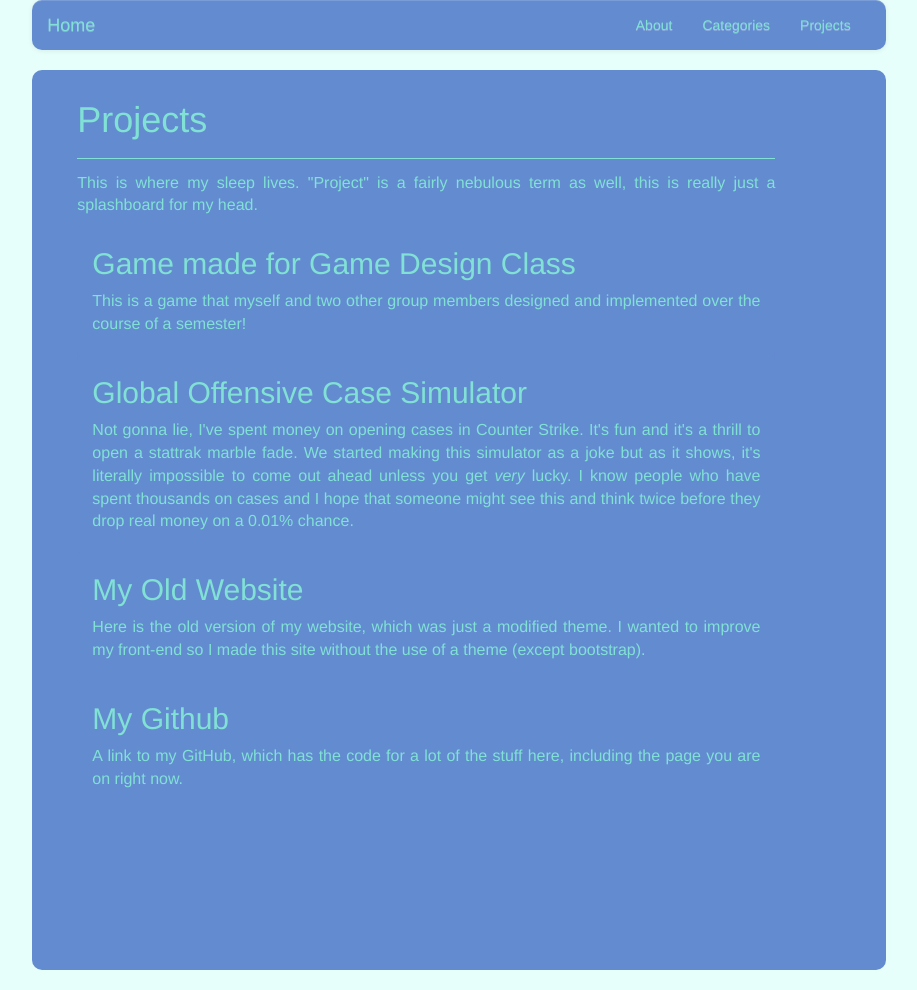
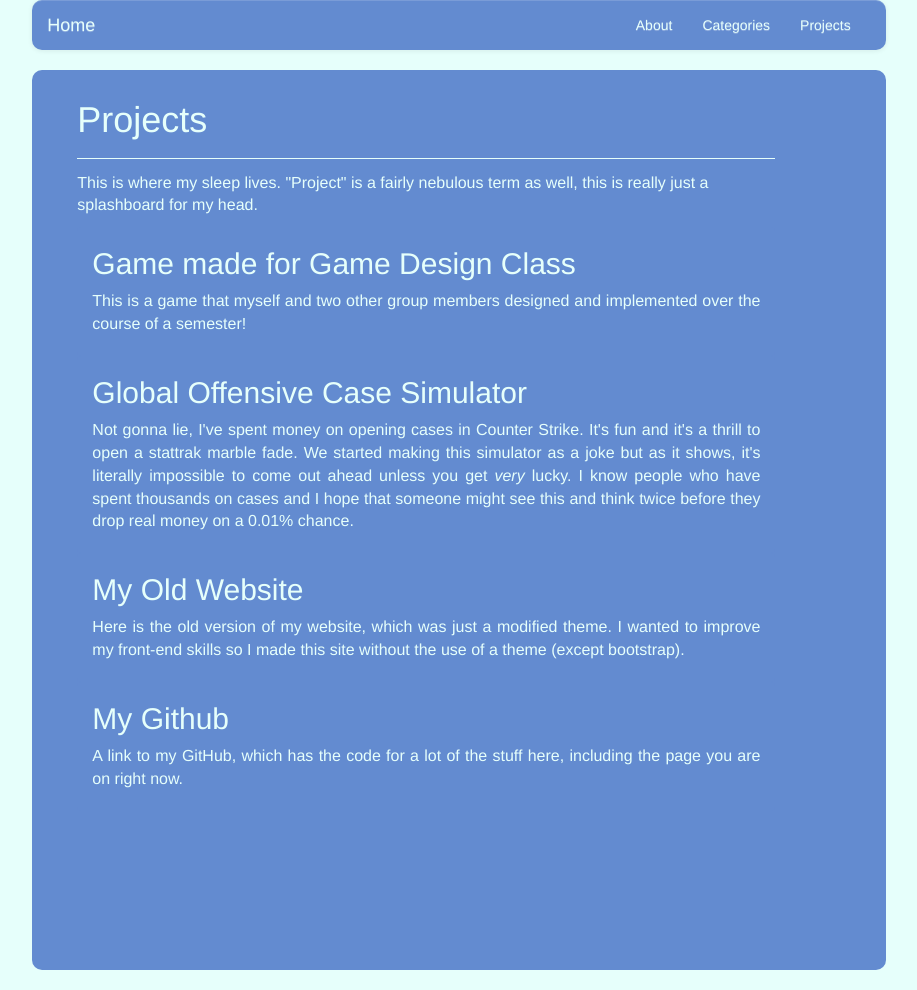
Before and after one commit to lucasmarcelli/lessold, a Jekyll site: the page built from projects.html, in a window 1280 px wide. Shown: the whole page, without its empty margins (181-1098 px from the left). Built offline with Jekyll 4.4.1, drawn with Linux system fonts in a browser that asks for light colours; nearby versions of some CDN libraries.

Commit message:
changed text color

```diff
--- a/about.html
+++ b/about.html
@@ -3,7 +3,7 @@ layout: page
 title: "About"
 nav: true
 ---
-
+<div class="justify">
 	<p>
 		My Name is Lucas Marcelli. I have a degree in Computing from Queen's and I am currently <a href="/assets/files/LucasMarcelli.pdf"> looking for employment </a> as a developer. Feel free to email me at <a href="mailto:lucas@marcelli.ca"> lucas@marcelli.ca</a>, or contact me on <a href="https://ca.linkedin.com/in/lucas-marcelli-06000186
 	">LinkedIn</a> if you want to chat!
@@ -30,3 +30,4 @@ nav: true
 		</p>
 
 	</p>
+</div>
--- a/css/style.css
+++ b/css/style.css
@@ -17,6 +17,7 @@ li.list-group-item:hover{
 .old-header{
 	width: 100% !important;
 }
+
 
 .pager li>a{
 	background-color: #2655A5;
@@ -58,7 +59,7 @@ li.list-group-item:hover{
 
 .cat-items h2, h4, h5{
 	margin-top: 10px;
-	color: #80E1D4;
+	color: #e6fffb;
 }
 
 .content-box{
@@ -67,14 +68,14 @@ li.list-group-item:hover{
 	margin-bottom: 20px;
 	min-height: 100vh;
 	height: 100%;
-	color: #80E1D4;
+	color: #e6fffb;
 	padding-bottom: 10px;
 	padding-top: 10px;
 	padding-left: 45px;
 }
 
 .content-box hr{
-	border-color: #80E1D4;
+	border-color: #e6fffb;
 	width: 88%;
 	display: inline-block;
 	margin-top: 8px;
@@ -96,6 +97,11 @@ li.list-group-item:hover{
 	color: #CAC0F5;
 }
 
+.justify > .img-text{
+	text-align: center;
+
+}
+
 .index-list {
 	box-shadow: none;
 }
@@ -105,7 +111,8 @@ li.list-group-item:hover{
 }
 
 .project-list p {
-	color: #80E1D4;
+	color: #e6fffb;
+	text-align: justify;
 }
 
 .navbar-box{
@@ -113,11 +120,11 @@ li.list-group-item:hover{
 }
 
 .navbar-default .navbar-brand{
-	color: #80E1D4;
+	color: #e6fffb;
 }
 
 .navbar-default .navbar-nav>li>a{
-	color: #80E1D4;
+	color: #e6fffb;
 }
 
 .navbar-custom{
@@ -131,7 +138,6 @@ li.list-group-item:hover{
 }
 
 .page-content{
-	text-align: justify;
 	width: 88%;
 }
 
@@ -150,7 +156,7 @@ li.list-group-item:hover{
 
 .project-items h2, h4{
 	margin-top: 10px;
-	color: #80E1D4;
+	color: #e6fffb;
 	border-radius: 5px;
 }
 
@@ -161,10 +167,13 @@ li.list-group-item:hover{
 
 .post-items h2, h4{
 	margin-top: 10px;
-	color: #80E1D4;
+	color: #e6fffb;
 }
 
 .title{
 	padding-top: 5px;
 	padding-left: 15px;
 }
+.justify p {
+	text-align: justify;
+}
--- a/projects.html
+++ b/projects.html
@@ -29,7 +29,7 @@ nav: true
 		<a href="http://old.marcelli.ca" class="list-group-item project-items">
 			<h2>My Old Website</h2>
 			<p>
-				Here is the old version of my website, which was just a modified theme. I wanted to improve my front-end so I made this site without the use of a theme (except bootstrap).
+				Here is the old version of my website, which was just a modified theme. I wanted to improve my front-end skills so I made this site without the use of a theme (except bootstrap).
 			</p>
 		</a>
 	</li>
```
Lines whose indentation alone changed are shown as unchanged.
